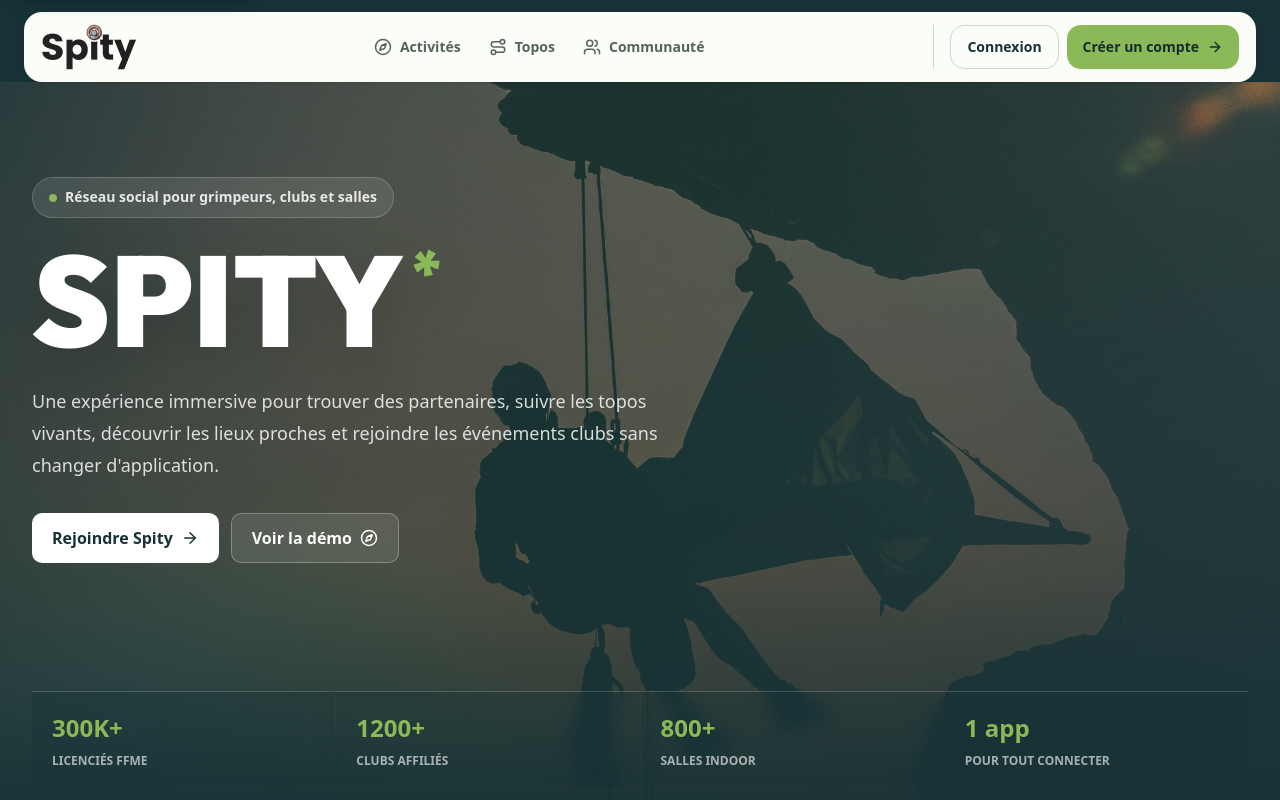
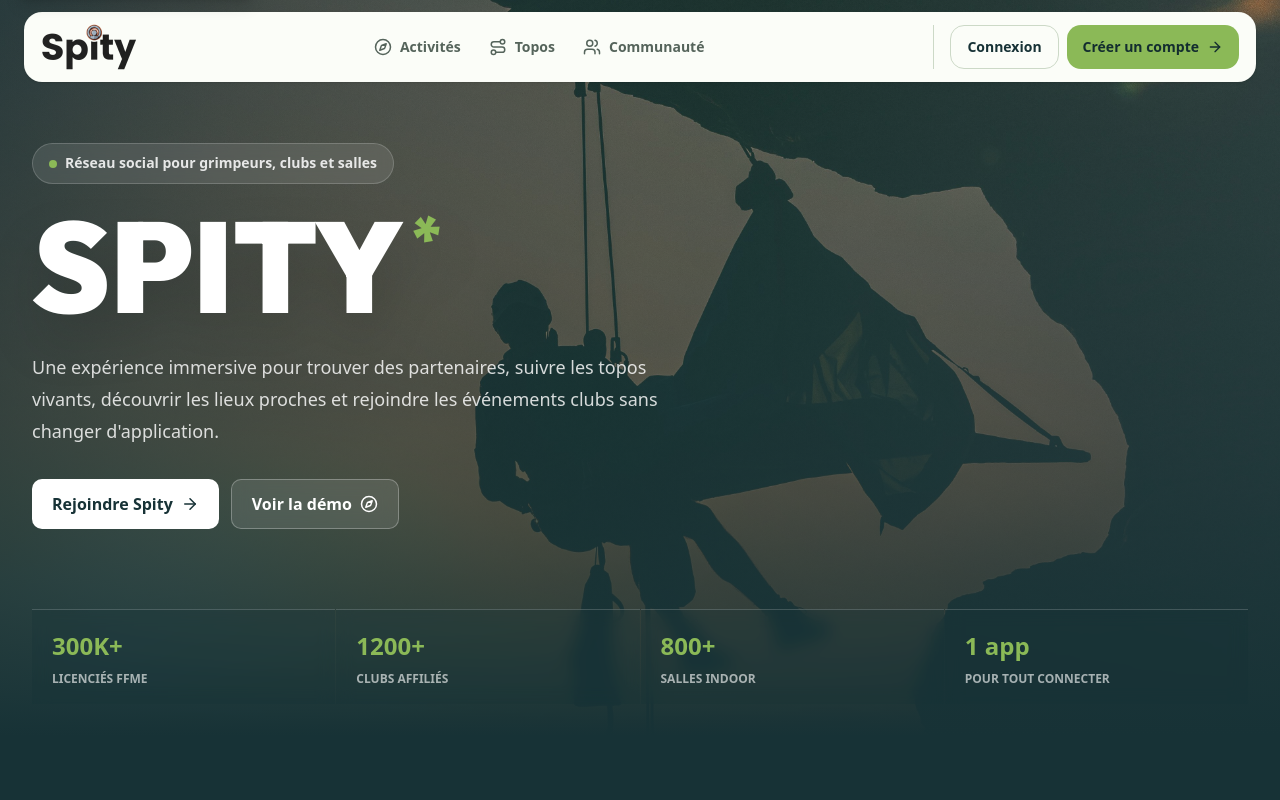
Before and after one commit to Dorianyloj/spity, a Next.js app in the folder spity/: page / in a window 1280 px wide. Shown: the top 800 px of the page. Built offline with nearby package versions, Linux system fonts and the light colour scheme.

Commit message:
fix(home): overlay floating navbar on hero image

```diff
--- a/spity/src/app/page.tsx
+++ b/spity/src/app/page.tsx
@@ -131,7 +131,7 @@ function AnimatedSection({ children, className = '', delay = 0, id }: AnimatedSe
 export default function LandingPage() {
   return (
     <div className="min-h-dvh bg-[#173236] text-white">
-      <Header />
+      <Header overlay />
     <main className="overflow-hidden">
       <section className="relative flex min-h-[92svh] flex-col overflow-hidden">
         <Image
@@ -150,7 +150,7 @@ export default function LandingPage() {
           }}
           aria-hidden="true"
         />
-        <div className="relative z-10 mx-auto flex w-full max-w-7xl flex-1 items-center px-5 pb-16 pt-8 md:px-8">
+        <div className="relative z-10 mx-auto flex w-full max-w-7xl flex-1 items-center px-5 pb-16 pt-[calc(8rem+env(safe-area-inset-top))] md:px-8">
           <div className="max-w-4xl">
             <motion.p
               className="mb-6 inline-flex items-center gap-2 rounded-full border border-white/[0.18] bg-white/10 px-4 py-2 text-sm font-semibold text-white/[0.86] backdrop-blur"
--- a/spity/src/components/ui/header-2.tsx
+++ b/spity/src/components/ui/header-2.tsx
@@ -49,12 +49,13 @@ function NavigationLinks({ links, mobile = false, onNavigate }: { links: HeaderL
   </ul>
 }
 
-export function Header({ links = publicLinks, homeHref = '/', accountLabel, actions, mobileActions }: {
+export function Header({ links = publicLinks, homeHref = '/', accountLabel, actions, mobileActions, overlay = false }: {
   links?: HeaderLink[]
   homeHref?: string
   accountLabel?: string
   actions?: ReactNode
   mobileActions?: ReactNode
+  overlay?: boolean
 }) {
   const [open, setOpen] = useState(false)
   const scrolled = useScroll(10)
@@ -87,7 +88,7 @@ export function Header({ links = publicLinks, homeHref = '/', accountLabel, acti
   }, [open])
 
   const close = () => setOpen(false)
-  return <header data-spity-header data-scrolled={scrolled} className="sticky top-0 z-40 px-3 pt-[max(0.75rem,env(safe-area-inset-top))] sm:px-6">
+  return <header data-spity-header data-scrolled={scrolled} className={cn('top-0 z-40 px-3 pt-[max(0.75rem,env(safe-area-inset-top))] sm:px-6', overlay ? 'fixed inset-x-0' : 'sticky')}>
     <div className={cn('mx-auto flex max-w-7xl items-center justify-between gap-4 rounded-2xl border p-2.5 text-foreground sm:px-4', scrolled ? 'border-border bg-card/95 shadow-lg backdrop-blur-lg' : 'border-card/80 bg-card shadow-sm')}>
       <Link ref={brandRef} href={homeHref} aria-label="Accueil Spity" className="flex min-h-11 shrink-0 items-center gap-2.5 rounded-xl pr-2">
         <HeaderBrand />
```
